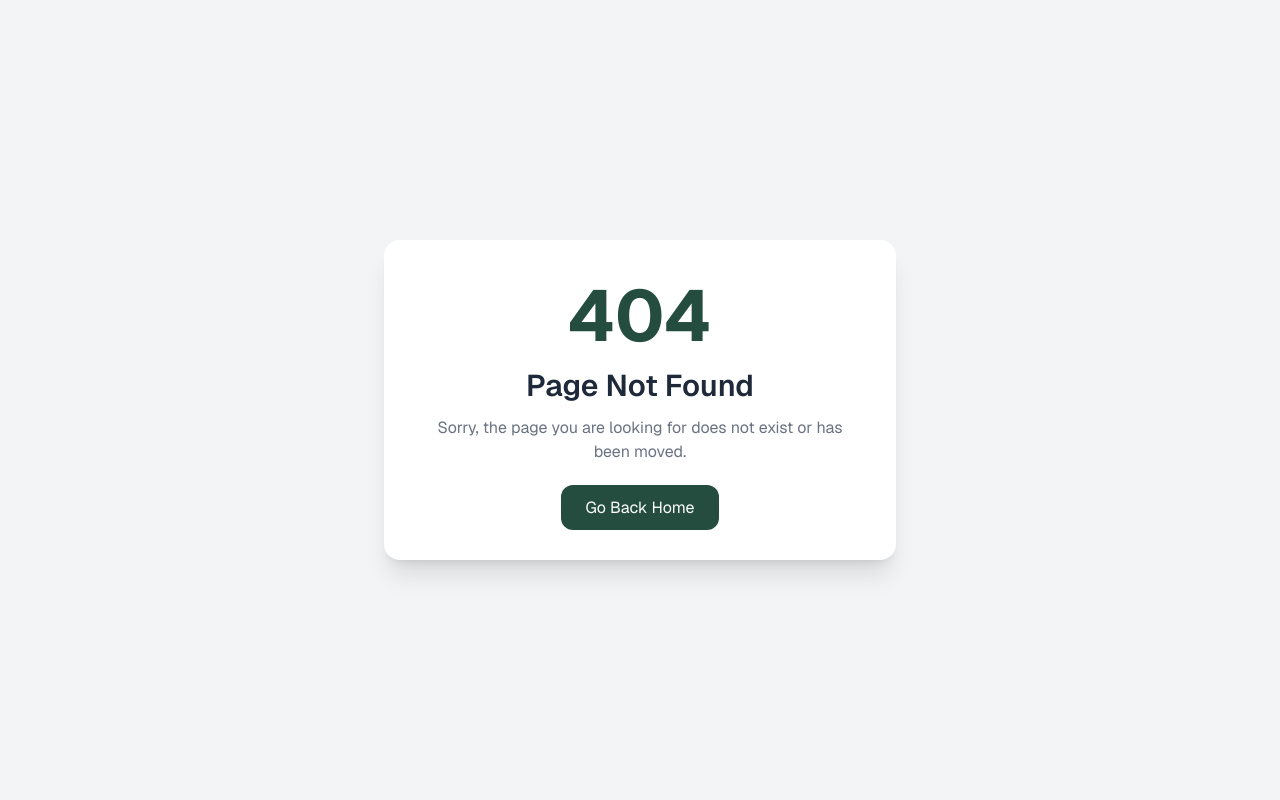
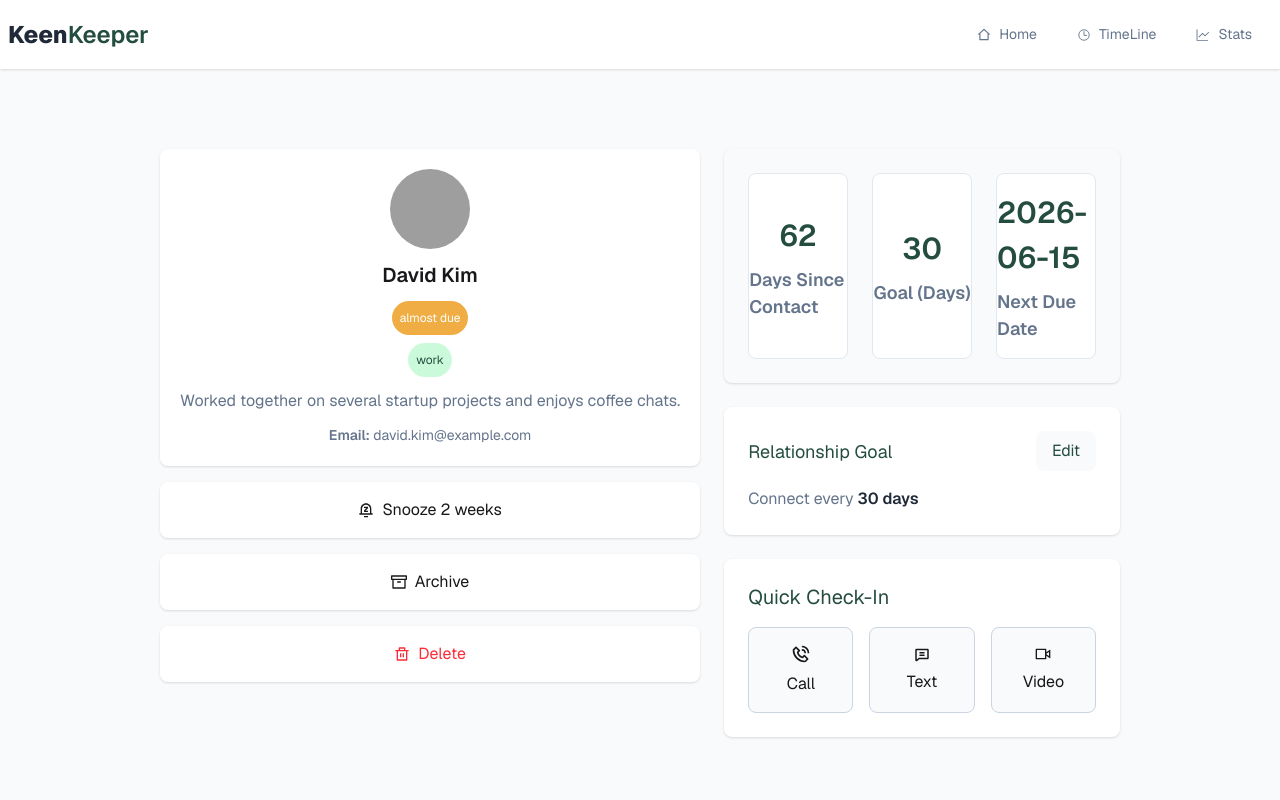
Before and after one commit to MstIsratJahanAnika/PH-A7-Keen-Keeper, a React (Vite) app: page /friends/1 in a window 1280 px wide. Before the commit this address had no page. Shown: the top 800 px of the page. Built offline with nearby package versions, Linux system fonts and the light colour scheme; grey boxes are pictures that could not be loaded.

Commit message:
friend detail page added

```diff
--- a/src/main.jsx
+++ b/src/main.jsx
@@ -2,34 +2,10 @@ import { StrictMode } from 'react'
 import { createRoot } from 'react-dom/client'
 import './index.css'
 import { RouterProvider } from 'react-router/dom'
-import { createBrowserRouter } from 'react-router'
-import RootLayout from './layouts/rootLayout/RootLayout.jsx'
-import ErrorPage from './pages/errorPage/ErrorPage.jsx'
-import HomePage from './pages/homePage/HomePage.jsx'
-import TimeLinePage from './pages/timeLinePage/TimeLinePage.jsx'
-import StatsPage from './pages/statsPage/StatsPage.jsx'
 
-const router = createBrowserRouter([
-  {
-    path: '/', // index: true, eta same kaj korbe, hompage indicate kore
-    Component: RootLayout,
-    children: [
-      {
-        index: true,
-        Component: HomePage
-      },
-      {
-        path: '/timeLine',
-        Component: TimeLinePage
-      },
-      {
-        path: '/stats',
-        Component: StatsPage
-      }
-    ],
-    errorElement: <ErrorPage></ErrorPage>
-  }
-])
+import { router } from './router/Routes.jsx'
+
+
 
 createRoot(document.getElementById('root')).render(
   <StrictMode>
--- a/src/pages/homePage/DetailPage.jsx
+++ b/src/pages/homePage/DetailPage.jsx
@@ -0,0 +1,111 @@
+import { useParams } from "react-router";
+import useFriendsData from "./customHookDataFetching/useFriendsData";
+import ErrorPage from "../errorPage/ErrorPage";
+import { HashLoader } from "react-spinners";
+import { RiDeleteBinLine, RiNotificationSnoozeLine, RiVideoOnLine } from "react-icons/ri";
+import { FiArchive } from "react-icons/fi";
+import { PiChatTextBold } from "react-icons/pi";
+import { BiPhoneCall } from "react-icons/bi";
+
+const DetailPage = () => {
+    const { id } = useParams();
+    console.log(id, 'id from DetailPage');
+
+    const { allFriendsData, isLoading } = useFriendsData();
+    console.log(allFriendsData, isLoading);
+
+    // jotokkhon data load hobe, totokkhon loading spinner dekhabe
+    if (isLoading) {
+        return <div className="flex justify-center items-center min-h-screen">
+            <HashLoader color="#244D3F" />
+        </div>
+    }
+
+    const expectedFriend = allFriendsData.find(friend => friend.id == id);
+    console.log(expectedFriend, 'expected friend from DetailPage');
+
+    // jodi expected friend na pay tahole error page dekhabe
+    if (!expectedFriend) {
+        return <ErrorPage></ErrorPage>
+    }
+
+    const { id: friendId, name, picture, status, tags, days_since_contact, bio, next_due_date, goal, email, } = expectedFriend;
+    return (
+        <div className="w-9/12 flex gap-6 mx-auto my-10 flex-col md:flex-row">
+            <div className="space-y-4">
+                <div className="flex flex-col text-center shadow bg-white py-5 px-5 rounded-lg">
+                    <img src={picture} alt={name} className="w-20 h-20 rounded-full mx-auto" />
+                    <h3 className="text-xl font-semibold my-3">{name}</h3>
+
+                    <p className={`p-2 rounded-full text-[12px] w-fit text-white mx-auto
+                        ${status === 'overdue' ? 'bg-[#EF4444]' : status === 'almost due' ? 'bg-[#EFAD44]' : status === 'on-track' ? 'bg-[#244D3F]' : ''}`}>
+                        {status}
+                    </p>
+                    <p className="flex flex-wrap gap-2 mt-2 justify-center items-center">
+                        {
+                            tags.map((tag, index) => (
+                                <span key={index} className="bg-[#CBFADB] text-[#244D3F] text-[12px] p-2 rounded-[100px]">
+                                    {tag}
+                                </span>
+                            ))
+                        }
+                    </p>
+                    <p className="text-[#64748B] my-3">{bio}</p>
+                    <p className="text-[#64748B] text-[14px]"><span className="font-semibold">Email:</span> {email}</p>
+                </div>
+
+                <div className="space-y-4">
+                    <span className="flex items-center gap-2 py-4 bg-white shadow rounded-lg justify-center">
+                        <RiNotificationSnoozeLine />Snooze 2 weeks
+                    </span>
+                    <span className="flex items-center gap-2 py-4 bg-white shadow rounded-lg justify-center">
+                        <FiArchive />Archive
+                    </span>
+                    <span className="flex items-center gap-2 py-4 bg-white shadow rounded-lg text-red-500 justify-center">
+                        <RiDeleteBinLine />Delete
+                    </span>
+                </div>
+            </div>
+
+            <div className="flex-1 space-y-6">
+                <div className="grid grid-cols-3 gap-6 shadow rounded-lg p-6">
+                    <div className="flex flex-col items-center justify-center gap-2 border bg-white border-[#E2E8F0] rounded-lg py-4 text-[#244D3F] font-semibold text-[30px]">
+                        {days_since_contact}
+                        <span className="text-[#64748B] text-[18px]">Days Since Contact</span>
+                    </div>
+
+                    <div className="flex flex-col items-center justify-center gap-2 border bg-white border-[#E2E8F0] rounded-lg py-4 text-[#244D3F] font-semibold text-[30px]">
+                        {goal}
+                        <span className="text-[#64748B] text-[18px]">Goal (Days)</span>
+                    </div>
+
+                    <div className="flex flex-col items-center justify-center gap-2 border bg-white border-[#E2E8F0] rounded-lg py-4 text-[#244D3F] font-semibold text-[30px]">
+                        {next_due_date}
+                        <span className="text-[#64748B] text-[18px]">Next Due Date</span>
+                    </div>
+                </div>
+
+                <div className="bg-white shadow rounded-lg p-6 space-y-4">
+                    <div className="flex justify-between items-center">
+                        <h4 className="text-[18px] text-[#244D3F]">Relationship Goal</h4>
+                        <button className="bg-[#F8FAFC] text-[#244D3F] py-2 px-4 rounded-lg hover:bg-[#c6d4cd]">
+                            Edit
+                        </button>
+                    </div>
+                    <p className="text-[#64748B]">Connect every <span className="font-semibold text-[#1F2937]">{goal} days</span></p>
+                </div>
+
+                <div className="bg-white shadow rounded-lg p-6 space-y-4">
+                    <h3 className="text-[#244D3F] text-xl">Quick Check-In</h3>
+                    <div className="grid grid-cols-3 gap-4">
+                        <p className="py-4 bg-[#F8FAFC] border border-[#CBD5E1] rounded-lg flex flex-col items-center justify-center gap-2"><BiPhoneCall className="text-xl" />Call</p>
+                        <p className="py-4 bg-[#F8FAFC] border border-[#CBD5E1] rounded-lg flex flex-col items-center justify-center gap-2"><PiChatTextBold />Text</p>
+                        <p className="py-4 bg-[#F8FAFC] border border-[#CBD5E1] rounded-lg flex flex-col items-center justify-center gap-2"><RiVideoOnLine />Video</p>
+                    </div>
+                </div>
+            </div>
+        </div>
+    );
+};
+
+export default DetailPage;
--- a/src/pages/homePage/HomePage.jsx
+++ b/src/pages/homePage/HomePage.jsx
@@ -2,29 +2,13 @@ import { GoPlus } from "react-icons/go";
 import StateCard from "./StateCard";
 import { useEffect, useState } from "react";
 import AllFriends from "./allFriendsSection/AllFriends";
+import useFriendsData from "./customHookDataFetching/useFriendsData";
 
 
 const HomePage = () => {
 
-    // friends data state er moddhe set korar jonno
-    const [allFriendsData, setAllFriendsData] = useState([]);
-
-    // for loading fallback
-    const [isLoading, setIsLoading] = useState(true);
-
-    // data fetching
-    useEffect(() => {
-        const fetchData = async () => {
-            const response = await fetch('/friends.json');
-            const data = await response.json();
-            console.log(data);
-
-            setAllFriendsData(data); //state er moddhe friends data
-            setIsLoading(false); //loading false
-
-        };
-        fetchData();
-    }, []);
+    // custom hook use kore data fetching and state management
+    const { allFriendsData, setAllFriendsData, isLoading, setIsLoading } = useFriendsData();
 
     const onTrackFriends = allFriendsData.filter(
         friend => friend.status === "on-track"
--- a/src/pages/homePage/allFriendsSection/eachFriendCard/EachFriendCard.jsx
+++ b/src/pages/homePage/allFriendsSection/eachFriendCard/EachFriendCard.jsx
@@ -1,3 +1,4 @@
+import { Link } from "react-router";
 
 const EachFriendCard = ({ friend }) => {
 
@@ -5,7 +6,7 @@ const EachFriendCard = ({ friend }) => {
     const { id, name, picture, status, tags, days_since_contact } = friend;
 
     return (
-        <div key={id} className="bg-white p-4 rounded-lg shadow text-center">
+        <Link key={id} to={`/friends/${id}`} className="bg-white p-4 rounded-lg shadow text-center">
             <img
                 src={picture}
                 alt={name}
@@ -28,7 +29,7 @@ const EachFriendCard = ({ friend }) => {
                 ${status === 'overdue' ? 'bg-[#EF4444]' : status === 'almost due' ? 'bg-[#EFAD44]' : status === 'on-track' ? 'bg-[#244D3F]' : ''}`}>
                     {status}
             </p>
-        </div>
+        </Link>
     );
 };
 
--- /dev/null
+++ b/src/pages/homePage/customHookDataFetching/useFriendsData.jsx
@@ -0,0 +1,34 @@
+// custom hook to fetch friends data from friends.json
+
+import { useEffect, useState } from "react";
+
+const useFriendsData = () => {
+
+    // friends data state er moddhe set korar jonno
+    const [allFriendsData, setAllFriendsData] = useState([]);
+
+    // for loading fallback
+    const [isLoading, setIsLoading] = useState(true);
+
+    // data fetching
+    useEffect(() => {
+        const fetchData = async () => {
+            const response = await fetch('/friends.json');
+            const data = await response.json();
+            console.log(data);
+
+            setTimeout(() => {
+                setAllFriendsData(data); //state er moddhe friends data
+                setIsLoading(false); //loading false
+            }, 1500);
+
+
+        };
+        fetchData();
+    }, []);
+
+
+    return { allFriendsData, setAllFriendsData, isLoading, setIsLoading };
+};
+
+export default useFriendsData;
--- /dev/null
+++ b/src/router/Routes.jsx
@@ -0,0 +1,33 @@
+import { createBrowserRouter } from "react-router";
+import RootLayout from "../layouts/rootLayout/RootLayout";
+import HomePage from "../pages/homePage/HomePage";
+import TimeLinePage from "../pages/timeLinePage/TimeLinePage";
+import StatsPage from "../pages/statsPage/StatsPage";
+import ErrorPage from "../pages/errorPage/ErrorPage";
+import DetailPage from "../pages/homePage/DetailPage";
+
+export const router = createBrowserRouter([
+  {
+    path: '/', // index: true, eta same kaj korbe, hompage indicate kore
+    Component: RootLayout,
+    children: [
+      {
+        index: true,
+        Component: HomePage
+      },
+      {
+        path: '/timeLine',
+        Component: TimeLinePage
+      },
+      {
+        path: '/stats',
+        Component: StatsPage
+      },
+      {
+        path: '/friends/:id',
+        Component: DetailPage
+      }
+    ],
+    errorElement: <ErrorPage></ErrorPage>
+  }
+])
```
